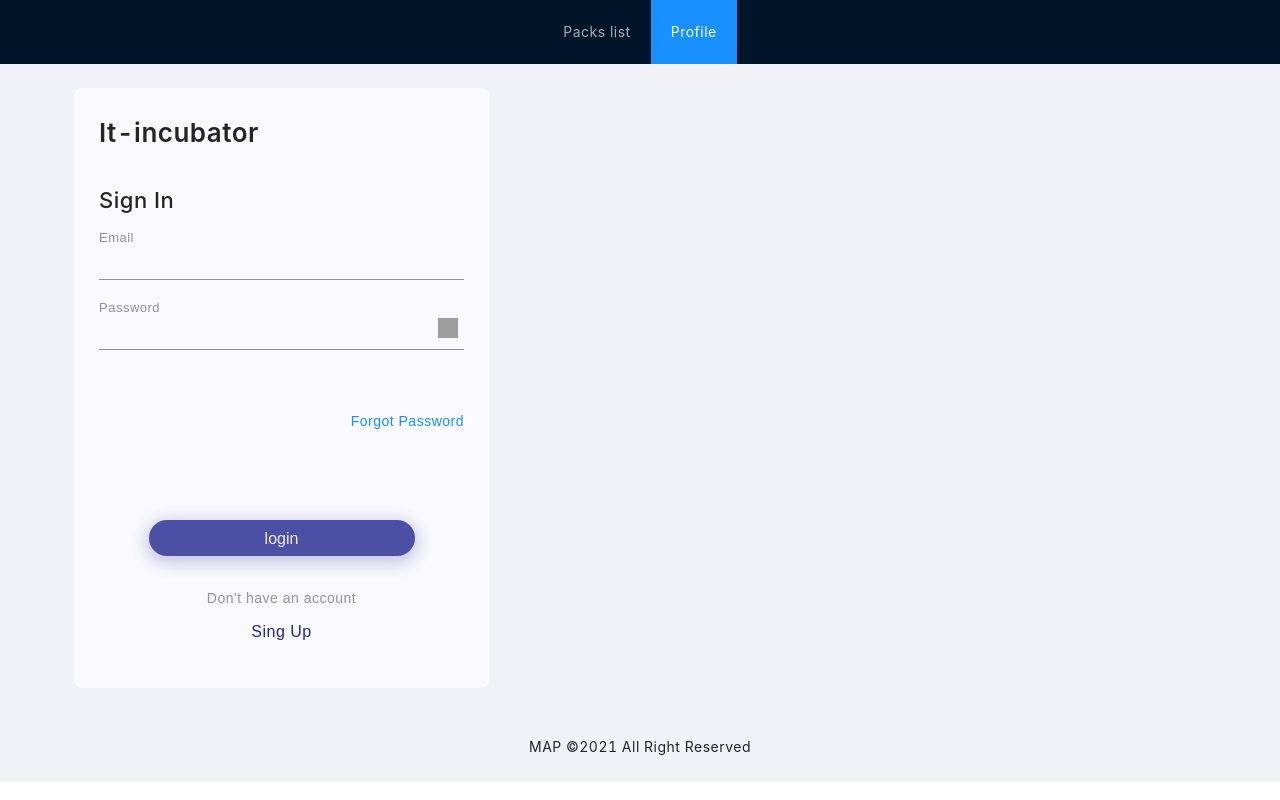
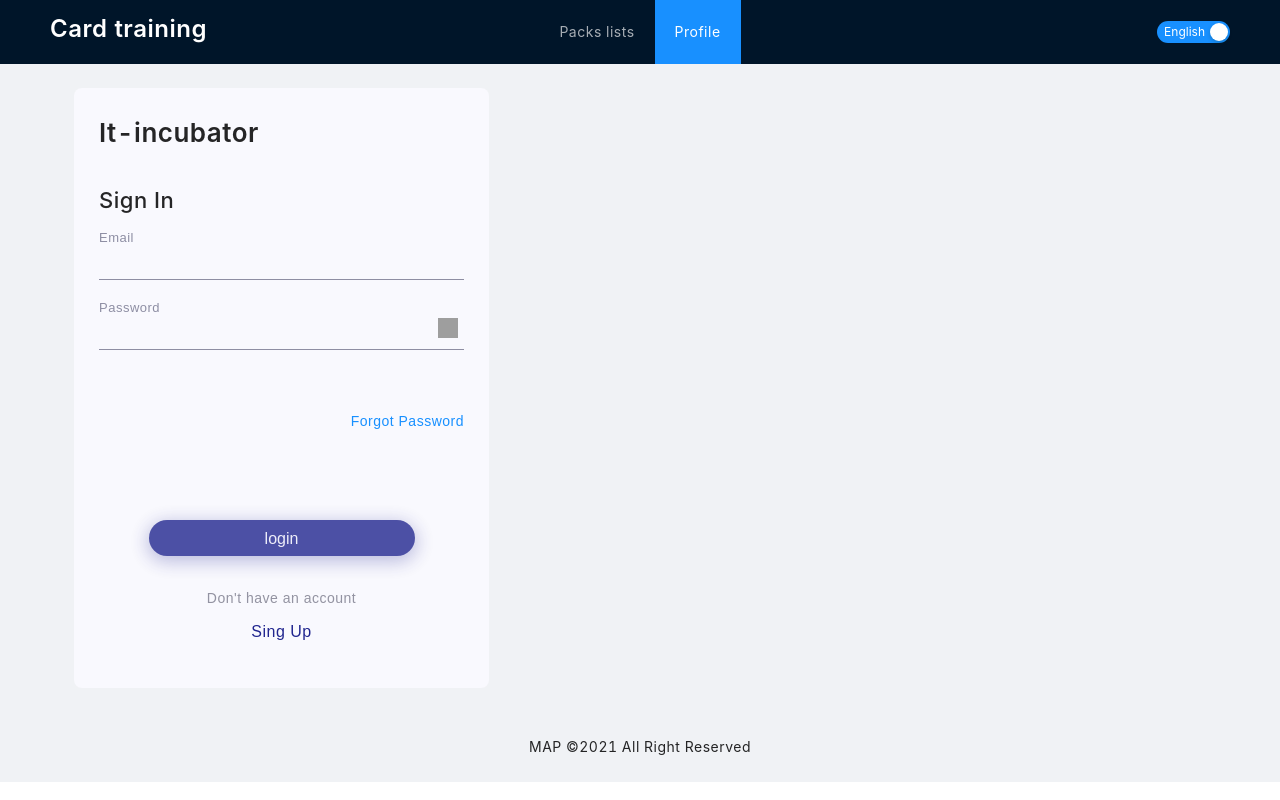
Before and after one commit to project-learning-cards/learning-cards, a React (Create React App) app: page /#/login in a window 1280 px wide. Built offline with nearby package versions, Linux system fonts and the light colour scheme; grey boxes are pictures that could not be loaded.

Commit message:
add the functionality of changing the language to the header

```diff
--- a/src/App/App.tsx
+++ b/src/App/App.tsx
@@ -18,7 +18,8 @@ import {PreloaderForApp} from "../components/Preloader/Preloader";
 import {Layout} from "antd";
 import {Learn} from "../features/Learn/Learn";
 import {ModalEditWindow} from "../features/Edit/ModalEditWindow";
-
+import {withSuspense} from "../hoc/withSuspense"
+import '../assets/i18n/i18n';
 
 function App() {
     const {Content, Footer} = Layout;
@@ -26,9 +27,10 @@ function App() {
     const initialization = useSelector<AppStateType, AppStatusType>(state => state.app.appStatus)
 
     if (initialization === "loading") return <PreloaderForApp/>
+    const SuspendedHeader = withSuspense(Header)
     return (
         <Layout>
-            <Header/>
+            <SuspendedHeader/>
             <Content className="site-layout" style={{padding: '0 50px', marginTop: 64}}>
                 <div className="site-layout-background" style={{padding: 24, minHeight: 380}}>
                     <Switch>
@@ -42,8 +44,8 @@ function App() {
                         <Route exact path={UrlPath.REGISTRATION} render={() => <Registration/>}/>
                         <Route exact path={UrlPath.PACKS_LIST} render={() => <PacksList/>}/>
                         <Route exact path={`${UrlPath.CARDS_LIST}:id`} render={() => <CardsList/>}/>
-                        <Route path={`${UrlPath.LEARN_CARDS}:id`} render={() => <Learn />}/>
-                        <Route path={`${UrlPath.EDIT_PACK_NAME}:packId`} render={() => <ModalEditWindow />}/>
+                        <Route path={`${UrlPath.LEARN_CARDS}:id`} render={() => <Learn/>}/>
+                        <Route path={`${UrlPath.EDIT_PACK_NAME}:packId`} render={() => <ModalEditWindow/>}/>
                         <Route path={'*'} render={() => <Error404/>}/>
                     </Switch>
                 </div>
--- a/src/features/Navbar/Header.tsx
+++ b/src/features/Navbar/Header.tsx
@@ -1,6 +1,11 @@
-import React from "react";
+import React, { useState } from "react";
 import {Link} from "react-router-dom";
-import {Col, Layout, Menu, Row} from "antd";
+import {Col, Layout, Menu, Row, Switch, Typography} from "antd";
+import {languages} from "../../assets/i18n/languages"
+import i18next from "i18next"
+import {useTranslation} from "react-i18next"
+
+const { Title } = Typography;
 
 export const UrlPath = {
     REGISTRATION: "/registration",
@@ -19,21 +24,38 @@ export const UrlPath = {
 
 
 export const Header = () => {
+    const {t} = useTranslation()
+    const [language, setLanguage] = useState<boolean>(true)
     const {Header} = Layout;
+
+    const handleClick = () => {
+        if (language) {
+            setLanguage(false)
+            i18next.changeLanguage(languages[1].code)
+        } else {
+            setLanguage(true)
+            i18next.changeLanguage(languages[0].code)
+        }
+    }
 
     return (
         <Header style={{position: 'fixed', zIndex: 1, width: '100%'}}>
             <Row>
-              {/*  <Col span={3}>
+                <Col span={6}>
                     <div style={{display: 'inline-flex', justifyContent: 'center', alignItems: 'center', zIndex: 2}}>
-                        <Title style={{color: 'white'}} level={3}>Card training</Title>
+                        <Title style={{color: 'white'}} level={3}>{t('card_training')}</Title>
                     </div>
-                </Col>*/}
-                <Col span={24}>
+                </Col>
+                <Col span={12}>
                     <Menu theme="dark" mode="horizontal" defaultSelectedKeys={['2']} style={{position: 'relative', display: 'flex',justifyContent: 'center'}}>
-                        <Menu.Item key="1"><Link to={UrlPath.PACKS_LIST}>Packs list</Link></Menu.Item>
-                        <Menu.Item key="2"><Link to={UrlPath.PROFILE}>Profile</Link></Menu.Item>
+                        <Menu.Item key="1"><Link to={UrlPath.PACKS_LIST}>{t('packs_lists')}</Link></Menu.Item>
+                        <Menu.Item key="2"><Link to={UrlPath.PROFILE}>{t('profile')}</Link></Menu.Item>
                     </Menu>
+                </Col>
+                <Col span={6}>
+                    <div style={{display: 'flex', justifyContent: 'flex-end', alignItems: 'center', zIndex: 2, height: '100%'}}>
+                        <Switch checkedChildren={languages[0].name} unCheckedChildren={languages[1].name} onClick={handleClick} checked={language} />
+                    </div>
                 </Col>
             </Row>
 
```
